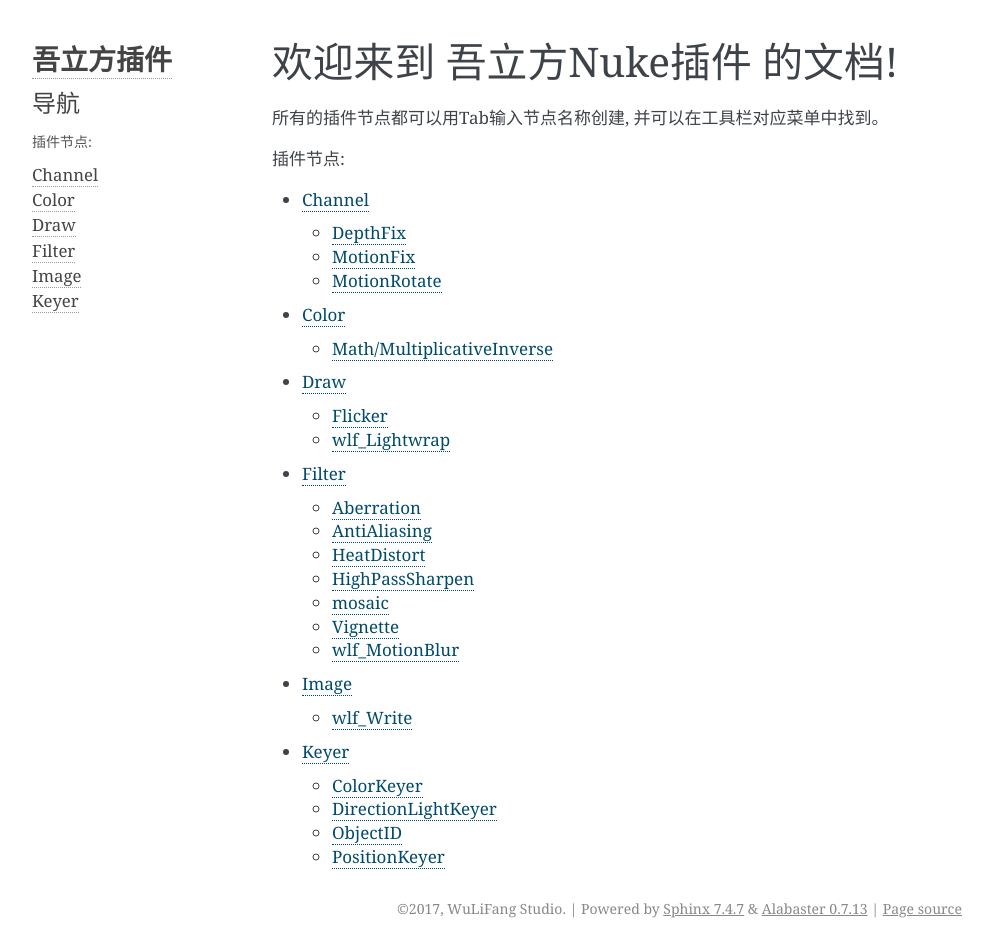
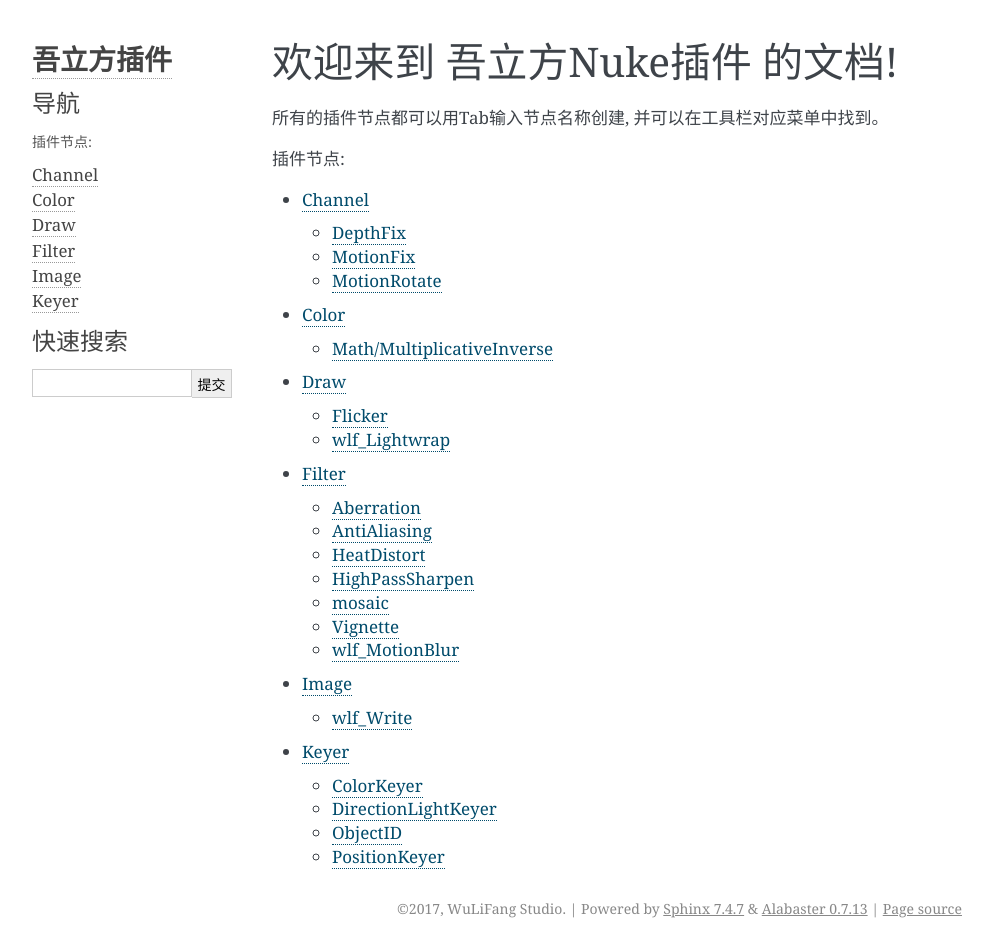
Before and after one commit to WuLiFang/Nuke, a Sphinx documentation site: the page built from Documentation/source/index.rst, in a window 1280 px wide. Shown: the whole page, without its empty margins (148-1141 px from the left). Built offline with Sphinx 7.4.7, drawn with Linux system fonts in a browser that asks for light colours.

Commit message:
Enable doc search
Former-commit-id: ebbeb68bdf2e415363255b45a351a8d9786ac6c4

```diff
--- a/Documentation/source/conf.py
+++ b/Documentation/source/conf.py
@@ -105,11 +105,12 @@
         'about.html',
         'navigation.html',
         'relations.html',  # needs 'show_related': True theme option to display
-        # 'searchbox.html',
+        'searchbox.html',
         'donate.html',
     ]
 }
 
+html_search_language = 'zh'
 
 # -- Options for HTMLHelp output ------------------------------------------
 
```
